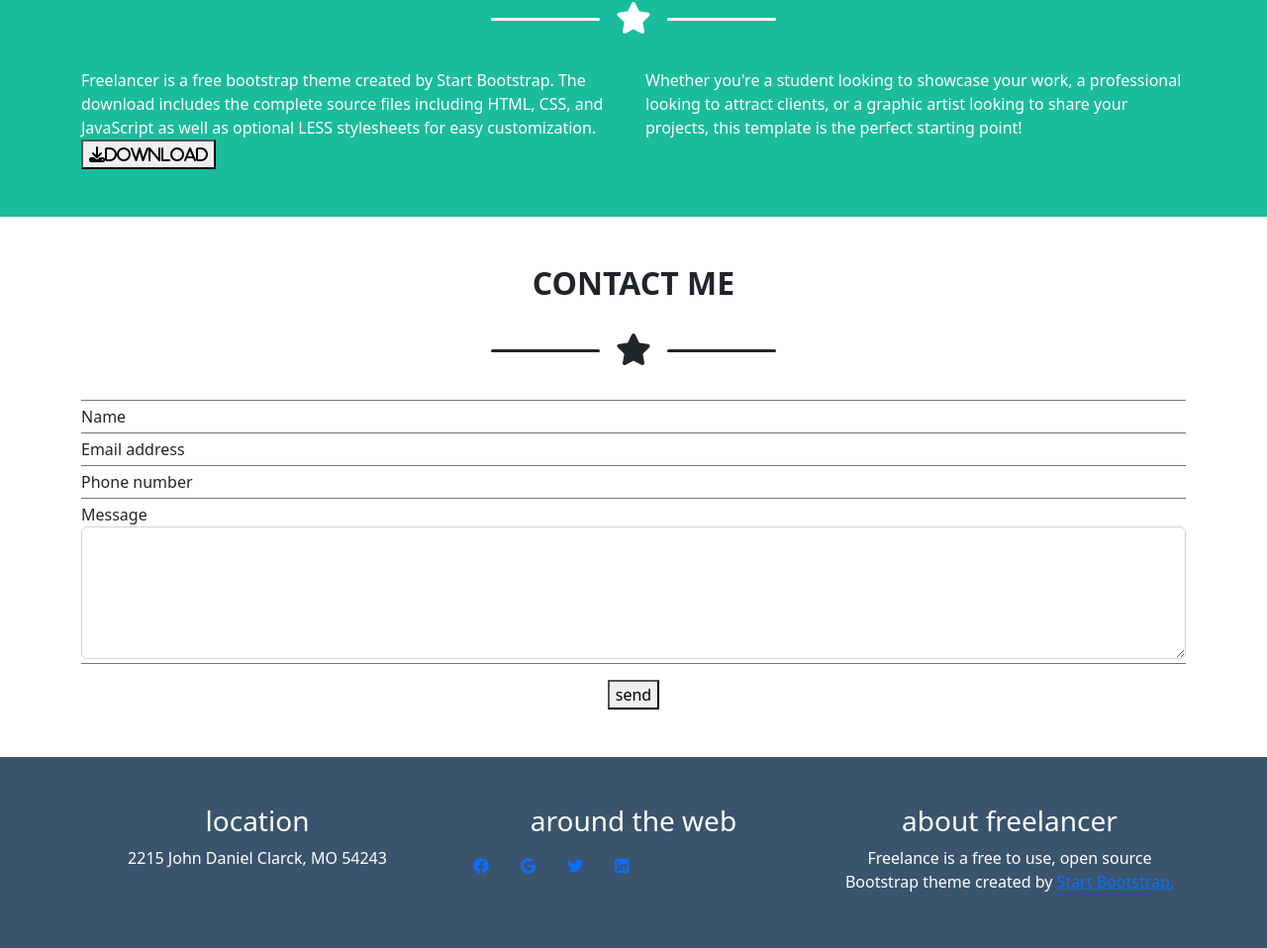
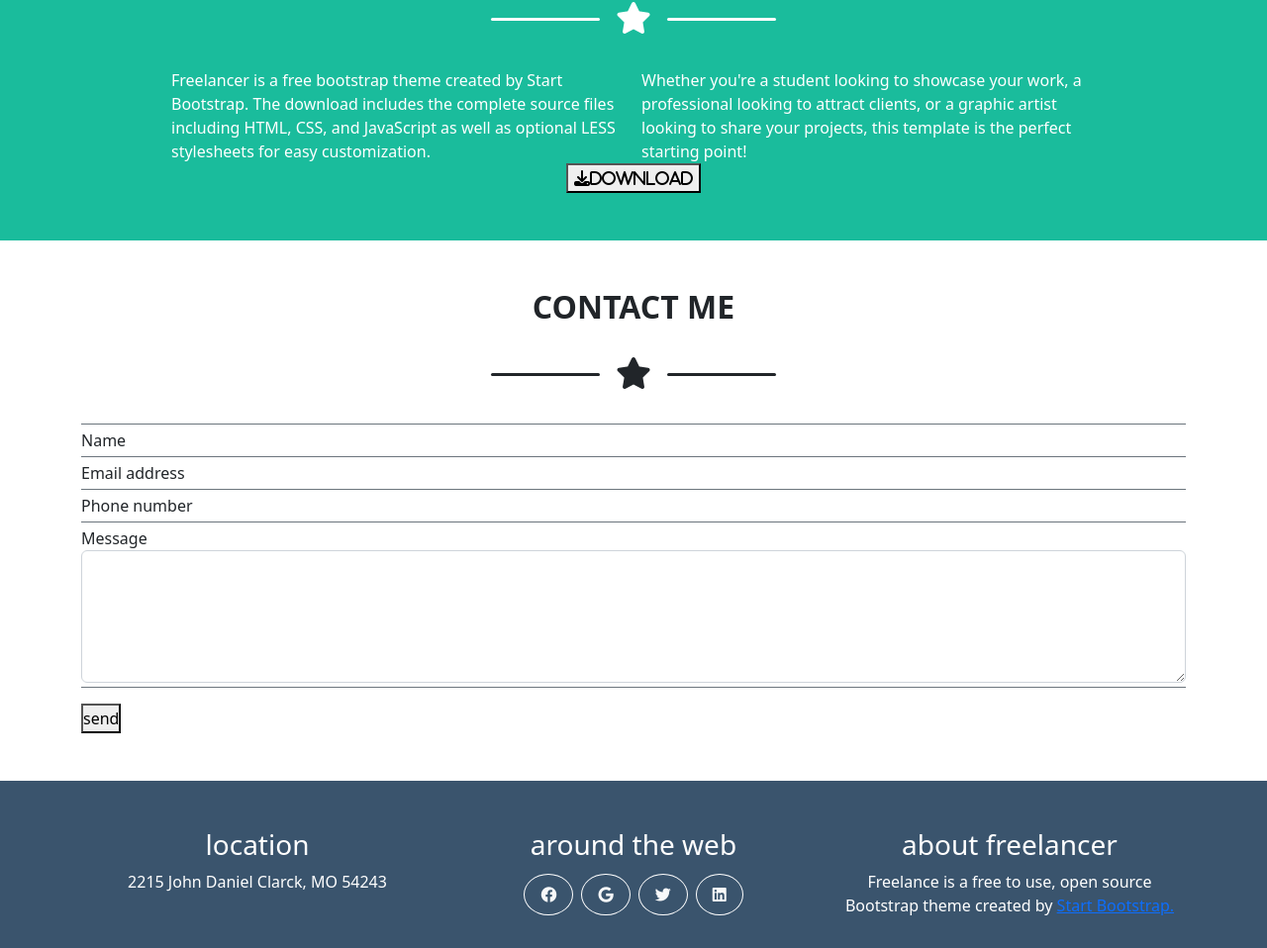
Before and after one commit to Pis4ni/html-css-bootstrap-freelancer, a plain HTML site: page index.html in a window 1280 px wide. Shown: the part 1554-2512 px from the top of the page at 99% size. Drawn offline with nearby package versions, Linux system fonts and the light colour scheme.

Commit message:
fix: footer link style

```diff
--- a/index.html
+++ b/index.html
@@ -118,19 +118,21 @@
 
                 <!--! row -->
 
-                <div class="row flex-column flex-md-row ">
+                <div class="row flex-column flex-md-row justify-content-center ">
                     <!--* col -->
-                    <div class="col col-md-6">
+                    <div class="col col-md-5 px-2">
                         Freelancer is a free bootstrap theme created by Start Bootstrap. The download includes the complete source files including HTML, CSS, and JavaScript as well as optional LESS stylesheets for easy customization.
                     </div>
                     <!--* col -->
-                    <div class="col col-md-6">
+                    <div class="col col-md-5 px-2">
                         Whether you're a student looking to showcase your work, a professional looking to attract clients, or a graphic artist looking to share your projects, this template is the perfect starting point!
                     </div>
                 </div>
-                <button>
-                    <i class="fa-solid fa-download">Download</i>
-                </button>
+                <div class="text-center">
+                    <button>
+                        <i class="fa-solid fa-download">Download</i>
+                    </button>
+                </div>
             </div>
         </section>
 
@@ -156,8 +158,8 @@
                         <textarea name="" id="" class="form-control" rows="5"></textarea>
                     </div>
                 </div>
-                <div class="container text-center my-3">
-                    <button class="">
+                <div class="container my-3 px-0">
+                    <button class="mx-0 px-0">
                         send
                     </button>
                 </div>
@@ -189,24 +191,25 @@
                     <h3>
                         around the web
                     </h3>
-                    <ul class="nav">
-                        <li class="nav-link border-white rounded-circle">
-                            <a href="#">
+
+                    <ul class="nav justify-content-center">
+                        <li class="nav-link border border-white rounded-circle m-1">
+                            <a href="#" class="link-light">
                                 <i class="fa-brands fa-facebook"></i>
                             </a>
                         </li>
-                        <li class="nav-link border-white rounded-circle">
-                            <a href="#">
+                        <li class="nav-link border border-white rounded-circle m-1">
+                            <a href="#" class="link-light">
                                 <i class="fa-brands fa-google"></i>
                             </a>
                         </li>
-                        <li class="nav-link border-white rounded-circle">
-                            <a href="#">
+                        <li class="nav-link border border-white rounded-circle m-1">
+                            <a href="#" class="link-light">
                                 <i class="fa-brands fa-twitter"></i>
                             </a>
                         </li>
-                        <li class="nav-link border-white rounded-circle">
-                            <a href="#">
+                        <li class="nav-link border border-white rounded-circle m-1">
+                            <a href="#" class="link-light">
                                 <i class="fa-brands fa-linkedin"></i>
                             </a>
                         </li>
```
